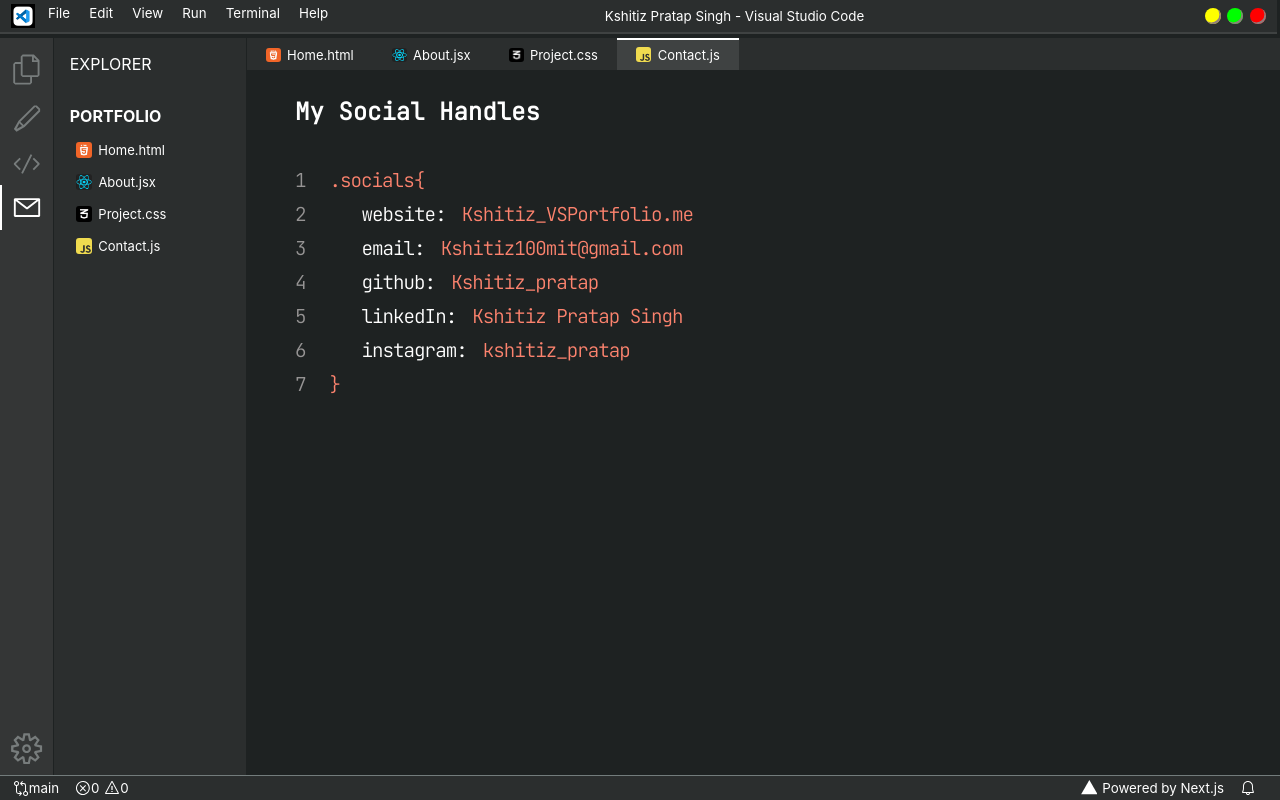
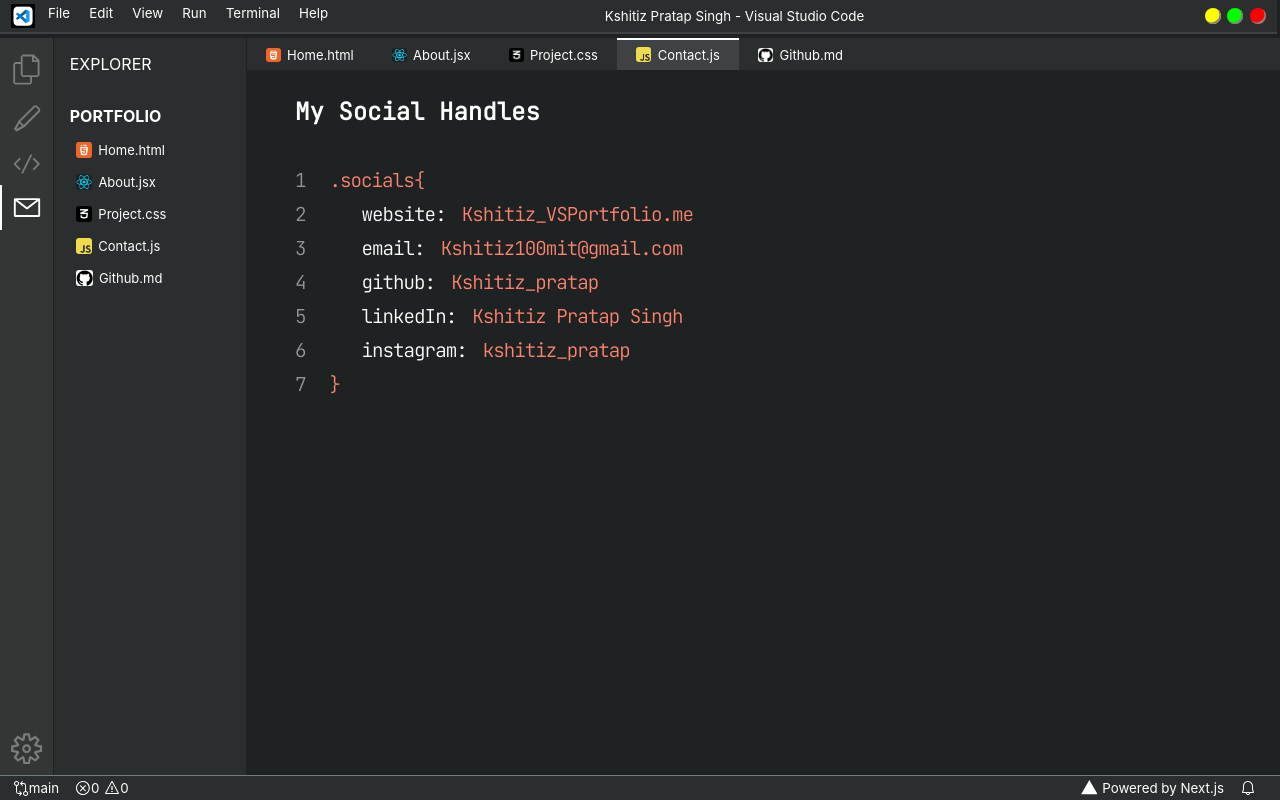
Before and after one commit to KshitizPratap/VS-Portfolio, a React (Create React App) app: page / in a window 1280 px wide. Both pictures are taken after a click on the element 25 px from the left and 207 px from the top of the page. Built offline with nearby package versions, Linux system fonts and the light colour scheme.

Commit message:
Deployment

```diff
--- a/package.json
+++ b/package.json
@@ -1,5 +1,6 @@
 {
   "name": "pathfinder",
+  "homepage": "https://KshitizPratap.github.io/VS-Portfolio",
   "version": "0.1.0",
   "private": true,
   "dependencies": {
@@ -13,6 +14,8 @@
     "web-vitals": "^1.1.2"
   },
   "scripts": {
+    "predeploy": "npm run build",
+    "deploy": "gh-pages -d build",
     "start": "react-scripts start",
     "build": "react-scripts build",
     "test": "react-scripts test",
--- a/src/App.js
+++ b/src/App.js
@@ -11,15 +11,22 @@
 class  App extends Component{
 
   state = {
-    showState : [true, false, false, false]
+    showState : [false, false, false, false, false]
+  }
+
+  componentDidMount(){
+    let arr = [false, false, false, false, false]
+    arr[localStorage.getItem("index")] = true;
+
+    this.setState({showState : arr});
   }
 
   activeHandler = (index) => {
-    let arr = [false, false, false, false]
+    let arr = [false, false, false, false, false]
     arr[index] = true;
 
-    console.log(index);
     this.setState({showState : arr});
+    localStorage.setItem("index", index)
   }
 
   render(){
--- a/src/component/Body/Contact/SocialHandles/SocialHandlers.js
+++ b/src/component/Body/Contact/SocialHandles/SocialHandlers.js
@@ -12,11 +12,11 @@
             <li>
                 <span className = {classes.Counting}>2</span>
                 <span className = {classes.Handles}>website:</span>
-                <a href = "/">Kshitiz_VSPortfolio.me</a></li>
+                <a href = "https://kshitizpratap.github.io/VS-Portfolio/">Kshitiz_VSPortfolio.me</a></li>
             <li>
                 <span className = {classes.Counting}>3</span>
                 <span className = {classes.Handles}>email:</span>
-                <a href = "/">Kshitiz100mit@gmail.com</a></li>
+                <a href = "mailto:kshitiz100mit@gmail.com" target ="_blank">Kshitiz100mit@gmail.com</a></li>
             <li>
                 <span className = {classes.Counting}>4</span>
                 <span className = {classes.Handles}>github:</span>
--- /dev/null
+++ b/src/component/Body/Github/Github.js
@@ -0,0 +1,19 @@
+import React from "react"
+import classes from './Github.module.css';
+
+const github = (props) => {
+    let githubContent = null;
+    if(props.show)
+    {
+        githubContent = (
+            <div className = {classes.GithubContainer}>
+                <h2>Github</h2>
+            </div>
+        )
+    }
+    return(
+        githubContent
+    );
+}
+
+export default github;
--- /dev/null
+++ b/src/component/Body/Github/Github.module.css
@@ -0,0 +1,8 @@
+.GithubContainer{
+    margin: 6rem 0 2rem 3rem;
+}
+
+.GithubContainer h2{
+    color: white;
+    font-family: 'JetBrains Mono', monospace;
+}
--- a/src/component/Body/MainBody.js
+++ b/src/component/Body/MainBody.js
@@ -5,6 +5,7 @@
 import Contact from './Contact/Contact'
 import Home from './Home/Home'
 import Project from './Project/Project'
+import Github from './Github/Github'
 
 const mainBody = (props) => {
     return(
@@ -18,6 +19,8 @@
                 show = {props.showState[2]}/>
             <Contact
                 show = {props.showState[3]}/>
+            <Github
+                show = {props.showState[4]}/>
         </div>
     );
 }
--- a/src/component/Body/Project/ProjectItem/ProjectItem.js
+++ b/src/component/Body/Project/ProjectItem/ProjectItem.js
@@ -13,7 +13,6 @@
             })}
         </div>
     )
-    console.log(tech)
     return(
     <div className = {classes.Card}>
         <div>
--- a/src/component/Filemenu/Filemenu.js
+++ b/src/component/Filemenu/Filemenu.js
@@ -6,6 +6,7 @@
 import About from '../../assets/Icons/react.jpg'
 import Project from '../../assets/Icons/css.png'
 import Contact from '../../assets/Icons/js.png'
+import Github from '../../assets/Icons/github.png'
 
 const filemenu = (props) => (
 
@@ -33,6 +34,12 @@
             address = {Contact}
             clicked = {() => props.clicked(3)}
             active = {props.showState[3]}/>
+
+        <FileMenuItem
+            item = 'Github.md'
+            address = {Github}
+            clicked = {() => props.clicked(4)}
+            active = {props.showState[4]}/>
     </div>
 );
 
--- a/src/component/SideMenu/BroadMenu/BroadMenu.js
+++ b/src/component/SideMenu/BroadMenu/BroadMenu.js
@@ -6,6 +6,7 @@
 import About from '../../../assets/Icons/react.jpg'
 import Project from '../../../assets/Icons/css.png'
 import Contact from '../../../assets/Icons/js.png'
+import Github from '../../../assets/Icons/github.png'
 
 const broadMenu = (props) => (
     <div className={classes.BroadMenuContainer}>
@@ -40,7 +41,14 @@
                 address = {Contact}
                 clicked = {() => props.clicked(3)}
                 active = {props.showState[3]}/>
-                </div>
+            </div>
+            <div className={classes.Item}>
+                <BroadMenuItem
+                item = 'Github.md'
+                address = {Github}
+                clicked = {() => props.clicked(4)}
+                active = {props.showState[4]}/>
+            </div>
         </div>
     </div>
 )
```
Also changed, not shown: src/assets/Icons/github.png (added), 1 other file (tests, documents, lock files or other folders).
